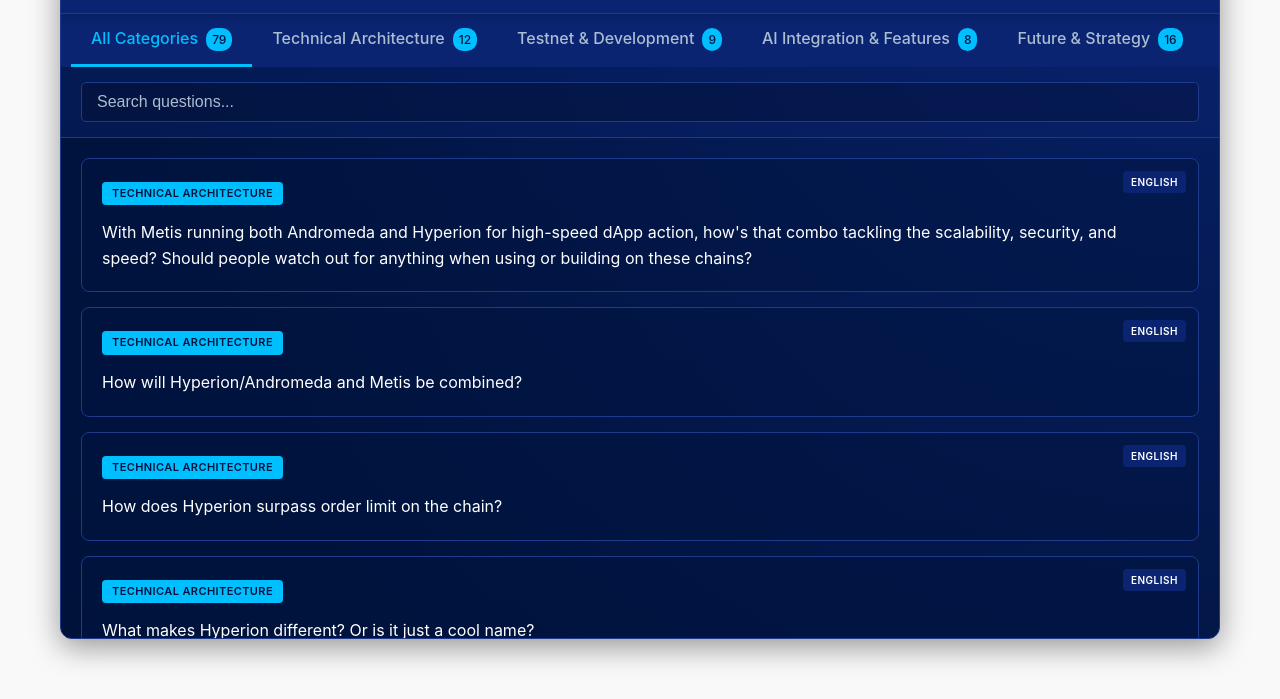
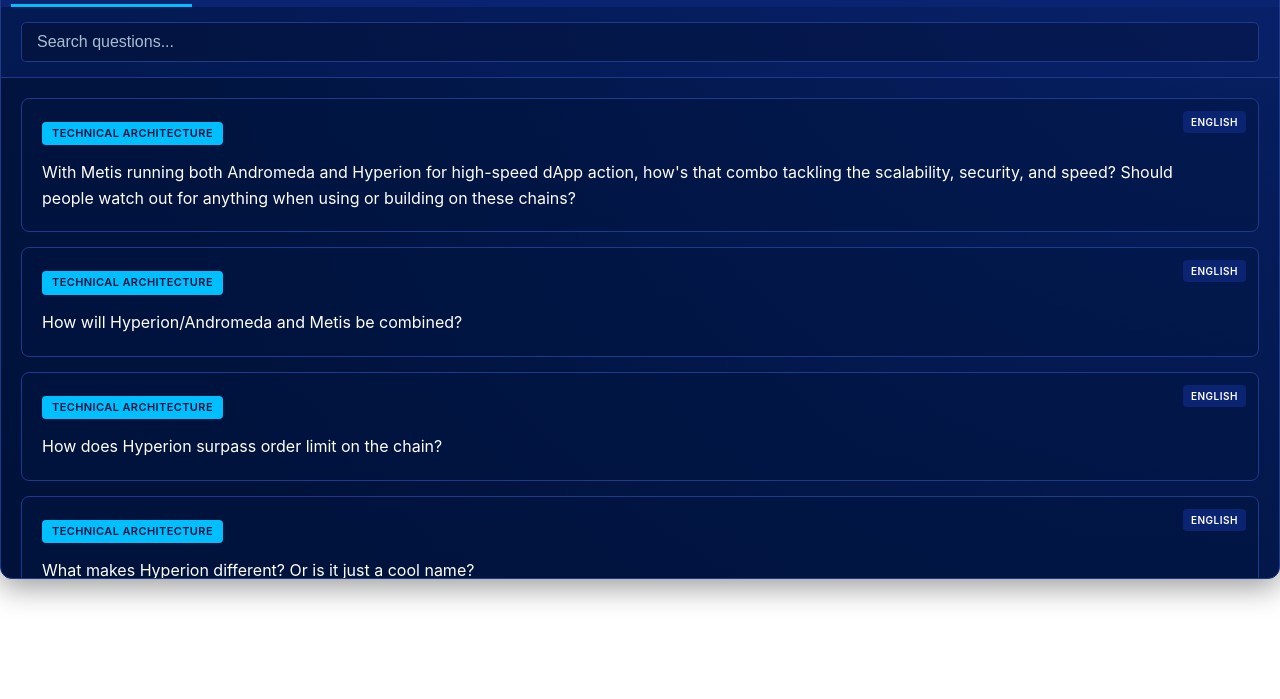
Before and after one commit to ForkIt369/metis-ama-widget-v2, a website: page index.html in a window 1280 px wide. Shown: the part 141-840 px from the top of the page. After the commit the page ends 800 px from the top, so only its background shows below. Drawn offline with Linux system fonts and the light colour scheme.

Commit message:
Remove white background from widget

```diff
--- a/index.html
+++ b/index.html
@@ -7,10 +7,8 @@
     <link rel="stylesheet" href="metis-ama-widget.css">
 </head>
 <body>
-    <div class="container">
-        <!-- Widget container -->
-        <div id="metis-ama-widget"></div>
-    </div>
+    <!-- Widget container directly in body -->
+    <div id="metis-ama-widget"></div>
 
     <!-- Widget script -->
     <script src="metis-ama-widget.js"></script>
--- a/metis-ama-widget.css
+++ b/metis-ama-widget.css
@@ -30,15 +30,9 @@
     font-family: 'Arial', sans-serif;
     line-height: 1.6;
     color: #333;
-    background-color: #f9f9f9;
+    background-color: transparent;
     margin: 0;
-    padding: 20px;
-}
-
-.container {
-    max-width: 1200px;
-    margin: 0 auto;
-    padding: 20px;
+    padding: 0;
 }
 
 /* Main Widget Container */
@@ -50,10 +44,11 @@
     border-radius: 12px;
     overflow: hidden;
     box-shadow: 0 8px 30px rgba(0, 0, 0, 0.4);
-    margin: 20px 0;
+    margin: 0;
     position: relative;
     font-family: 'Inter', 'Arial', sans-serif;
     border: 1px solid var(--metis-border);
+    height: 100%;
 }
 
 /* Widget Header */
```
Also changed, not shown: embed-demo.html (+5 -4 lines).
